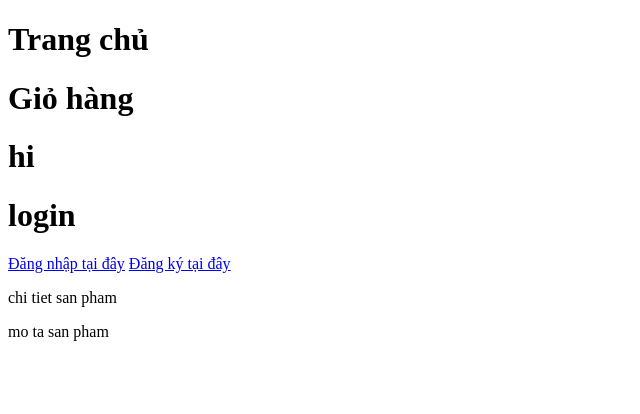
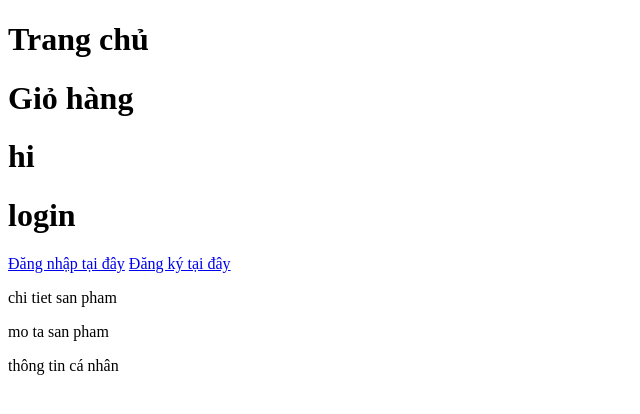
Before and after one commit to ngobathien/test_git, a plain HTML site: page index.html in a window 1280 px wide. Shown: the whole page, without its empty margins (0-640 px from the left). Drawn offline with Linux system fonts and the light colour scheme.

Commit message:
add profile

```diff
--- a/index.html
+++ b/index.html
@@ -15,9 +15,10 @@
     <a href="login.html">Đăng nhập tại đây</a>
     <a href="register.html">Đăng ký tại đây</a>
 
-     <p>chi tiet san pham</p>
+    <p>chi tiet san pham</p>
     <p>mo ta san pham</p>
 
+    <p>thông tin cá nhân</p>
 </body>
 
 </html>
```
